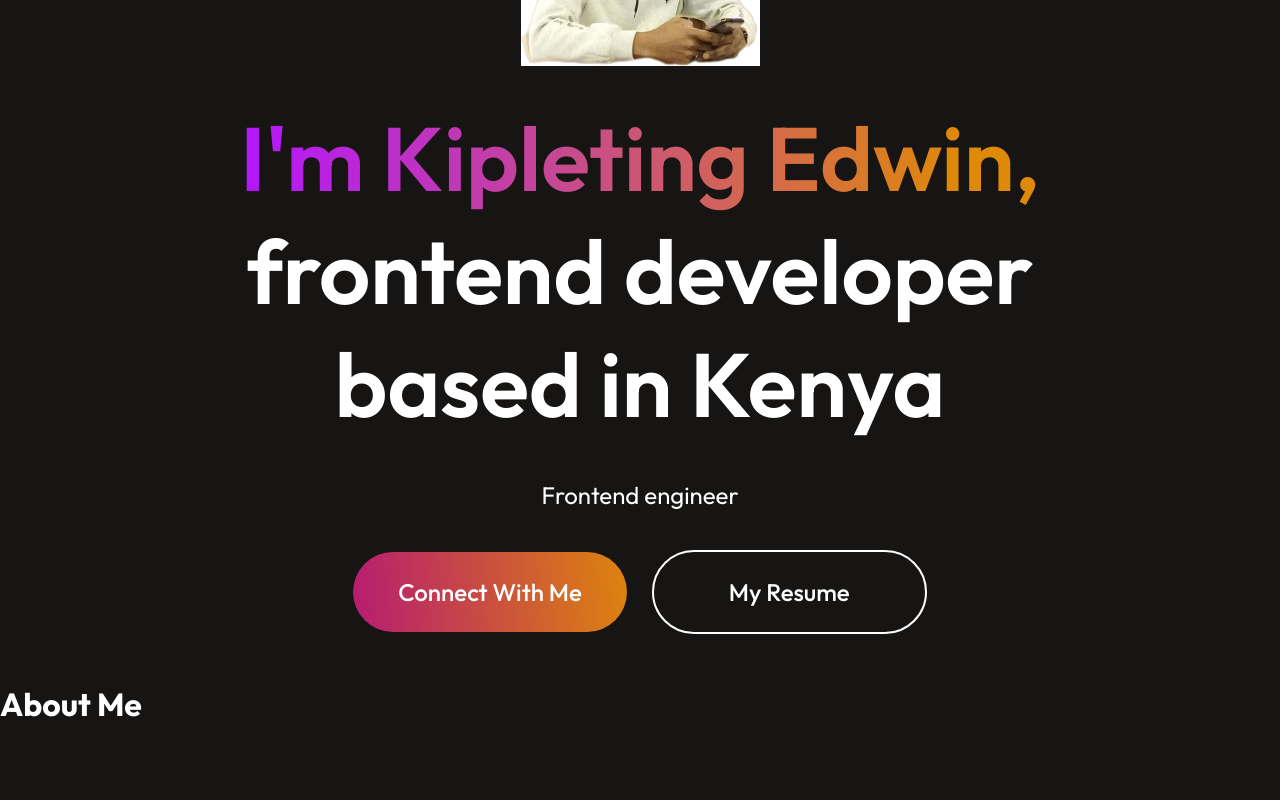
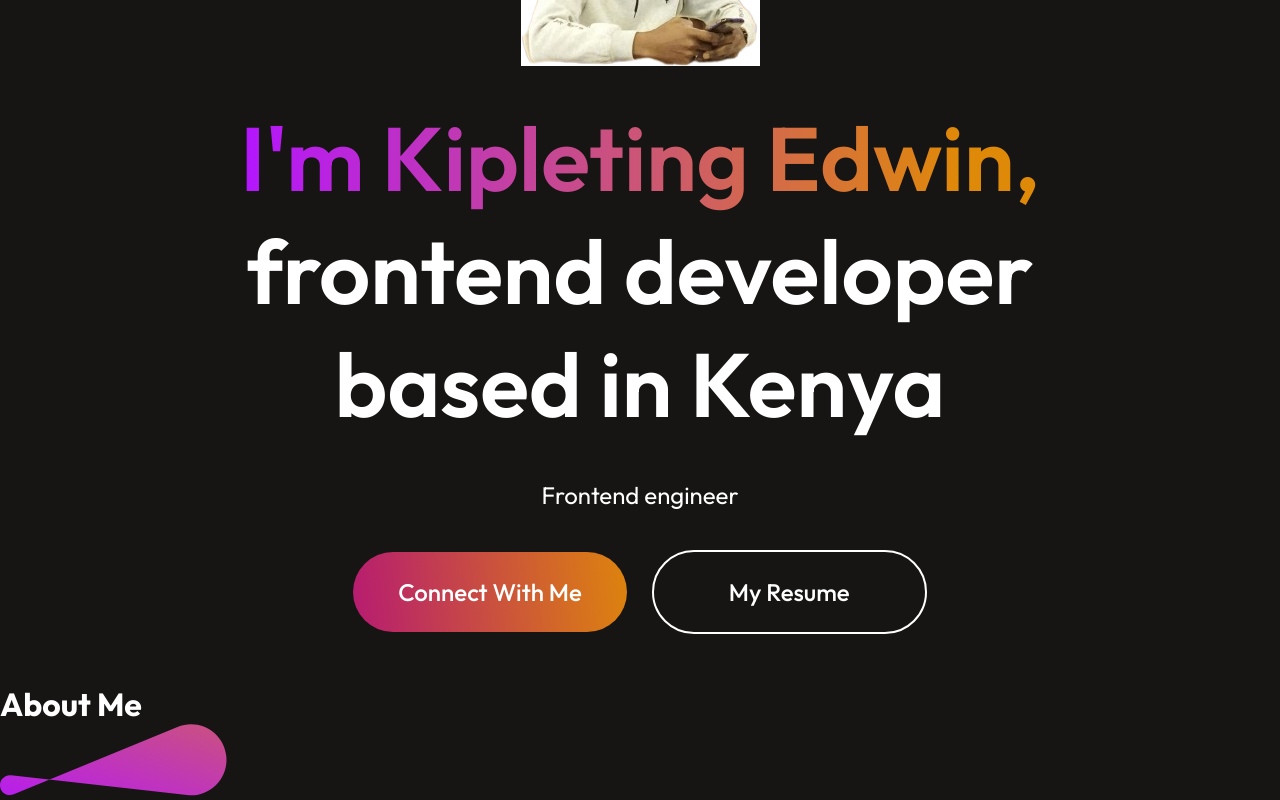
Before and after one commit to KipletingEdwin/Kipleting-Edwin, a React (Vite) app: page / in a window 1280 px wide. Shown: the part 409-1209 px from the top of the page. Before the commit the page ends 1133 px from the top, so only its background shows below. Built offline with nearby package versions, Linux system fonts and the light colour scheme.

Commit message:
add about-section

```diff
--- a/src/Components/About/About.jsx
+++ b/src/Components/About/About.jsx
@@ -1,11 +1,16 @@
 import React from 'react'
 import './About.css'
+import theme_pattern from '../../assets/theme_pattern.svg'
 
 const About = () => {
   return (
     <div className='about'>
         <div className="about-title">
             <h1>About Me</h1>
+            <img src={theme_pattern} alt="" />
+        </div>
+        <div className='about-section'>
+
         </div>
     </div>
   )
```
